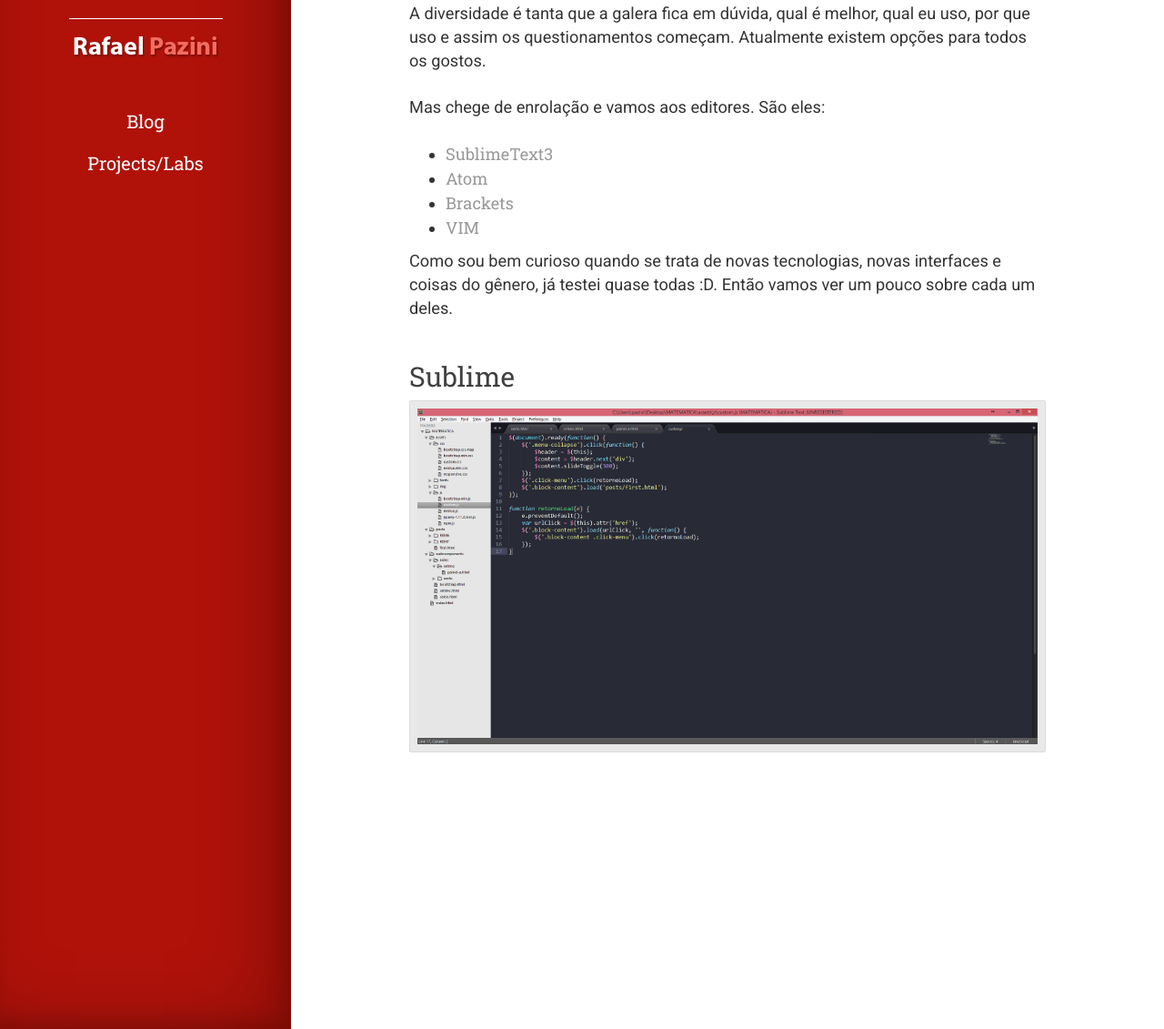
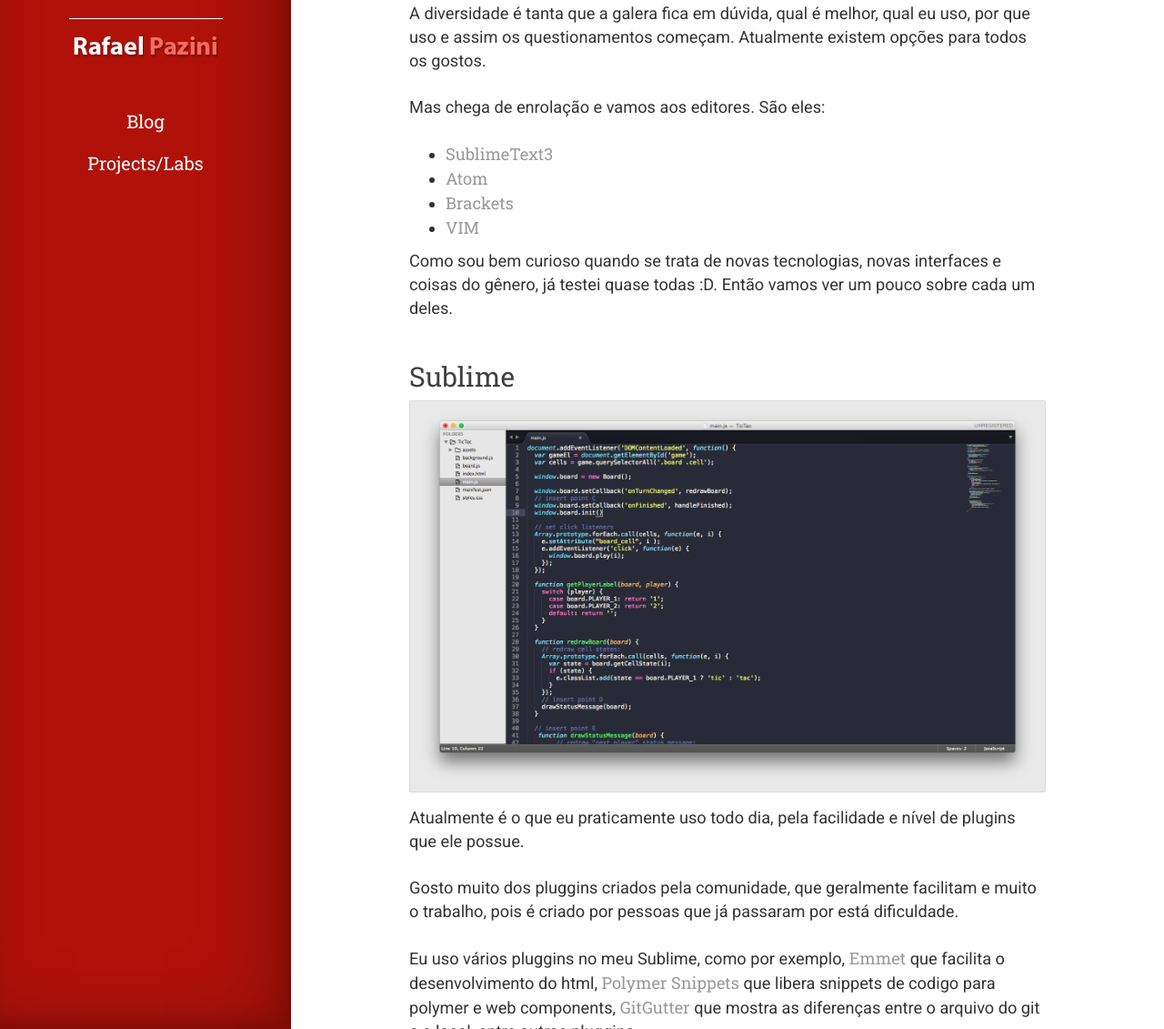
Before and after one commit to rflpazini/old-personal-rflpazini.com, a Jekyll site: the page built from _posts/2015-07-14-code-editor.md, in a window 1280 px wide and 1400 px high. Shown: the part 269-1400 px from the top of the window at 91% size. Built offline with Jekyll 4.4.1, drawn with Linux system fonts in a browser that asks for light colours; nearby versions of some CDN libraries; some of the changed text lies outside the part shown.

Commit message:
Add images to post

```diff
--- a/_posts/2015-07-14-code-editor.md
+++ b/_posts/2015-07-14-code-editor.md
@@ -9,7 +9,7 @@
 
 A diversidade é tanta que a galera fica em dúvida, qual é melhor, qual eu uso, por que uso e assim os questionamentos começam. Atualmente existem opções para todos os gostos.<!--more-->
 
-Mas chege de enrolação e vamos aos editores. São eles:
+Mas chega de enrolação e vamos aos editores. São eles:
 
 *	[SublimeText3](http://www.sublimetext.com/3){:target="_blank"}
 *	[Atom](https://atom.io/){:target="_blank"}
@@ -21,3 +21,15 @@
 ##Sublime
 
 ![SublimeText3](/assets/img/posts/sublime.jpg)
+
+Atualmente é o que eu praticamente uso todo dia, pela facilidade e nível de plugins que ele possue.
+
+Gosto muito dos pluggins criados pela comunidade, que geralmente facilitam e muito o trabalho, pois é criado por pessoas que já passaram por está dificuldade.
+
+Eu uso vários pluggins no meu Sublime, como por exemplo, [Emmet](http://emmet.io/) que facilita o desenvolvimento do html, [Polymer Snippets](https://github.com/robdodson/PolymerSnippets) que libera snippets de codigo para polymer e web components, [GitGutter](https://github.com/jisaacks/GitGutter) que mostra as diferenças entre o arquivo do git e o local, entre outros pluggins.
+
+##Atom
+
+![Atom](/assets/img/posts/atom.jpg)
+
+Assim que a
```
Also changed, not shown: assets/img/posts/atom.jpg, assets/img/posts/sublime.jpg.
